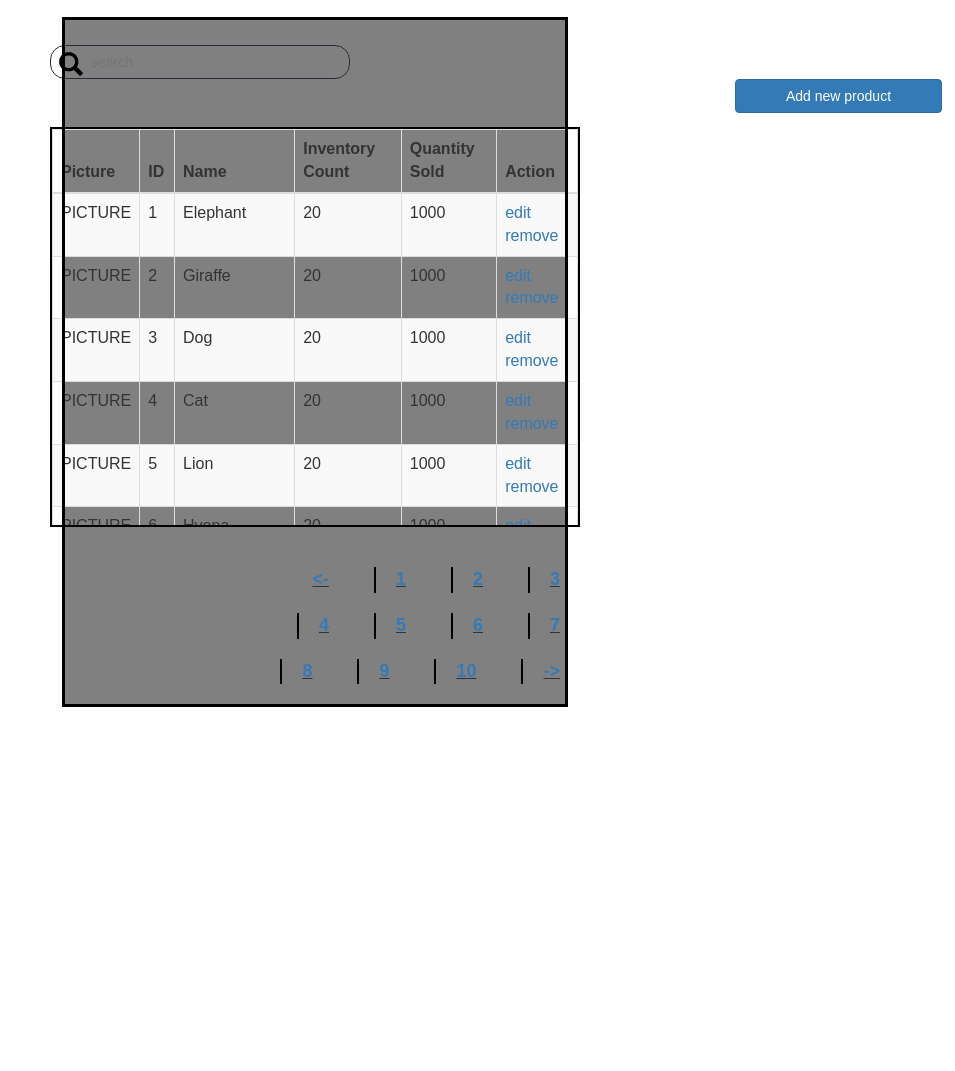
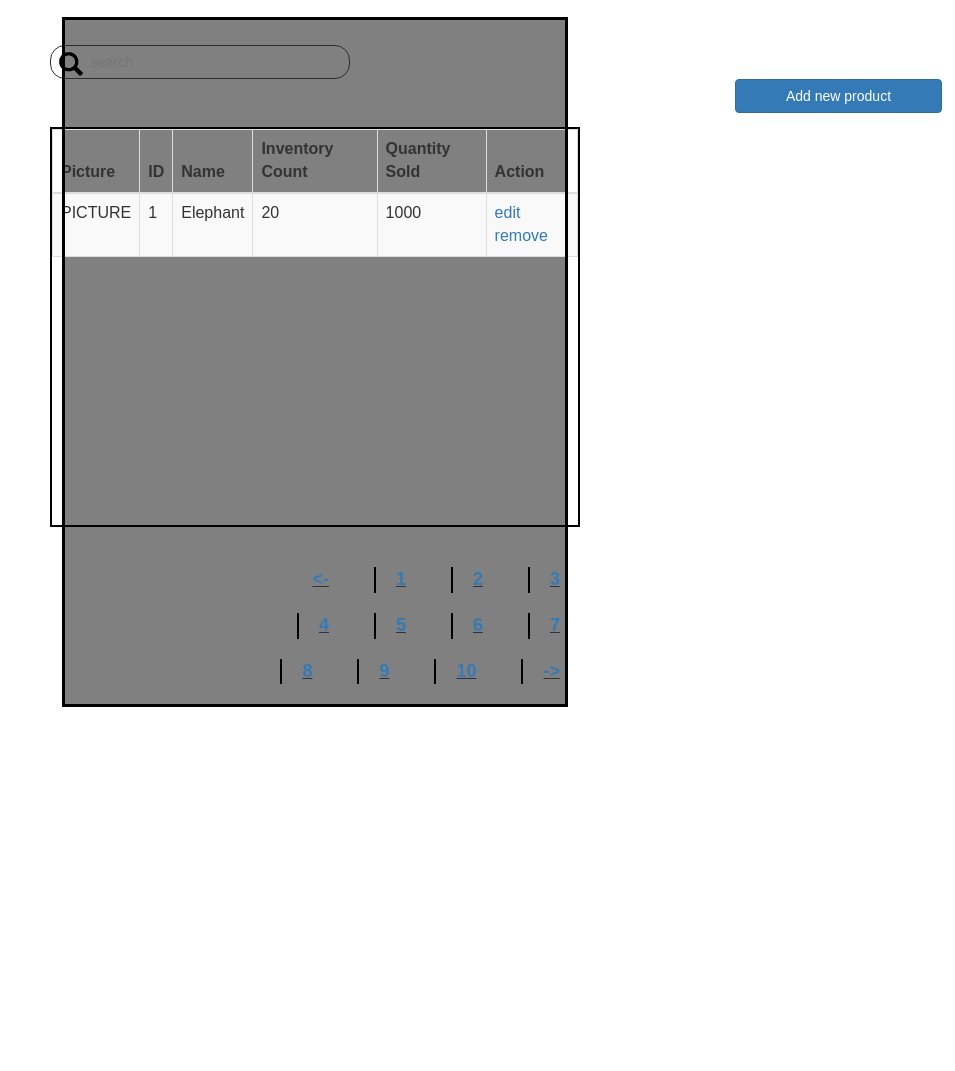
Before and after one commit to AnEstrella/exotic-pets, a CodeIgniter app: template application/views/dashboard_products.php in a window 1280 px wide. Shown: the part 83-1154 px from the top of the page, without its empty margins (325-1280 px from the left). Run offline with CodeIgniter, Linux system fonts and the light colour scheme; the template is opened without the code that fills it, so the values that code supplies are empty.

Commit message:
pushing for latest html pull

```diff
--- a/application/controllers/signin.php
+++ b/application/controllers/signin.php
@@ -9,7 +9,7 @@
 
 class SignIn extends CI_Controller {
 
-<<<<<<< HEAD
+<<<<HEAD
 	public function index()
 	{
 		$this->load->view('signin');
--- a/application/views/dashboard_products.php
+++ b/application/views/dashboard_products.php
@@ -44,110 +44,6 @@
 						<td>1000</td>
 						<td><a href='#'>edit</a>  <a href='#'>remove</a></td>
 					</tr>
-					<tr>
-						<td>PICTURE</td>
-						<td>2</td>
-						<td>Giraffe</td>
-						<td>20</td>
-						<td>1000</td>
-						<td><a href='#'>edit</a>  <a href='#'>remove</a></td>
-					</tr>
-					<tr>
-						<td>PICTURE</td>
-						<td>3</td>
-						<td>Dog</td>
-						<td>20</td>
-						<td>1000</td>
-						<td><a href='#'>edit</a>  <a href='#'>remove</a></td>
-					</tr>
-					<tr>
-						<td>PICTURE</td>
-						<td>4</td>
-						<td>Cat</td>
-						<td>20</td>
-						<td>1000</td>
-						<td><a href='#'>edit</a>  <a href='#'>remove</a></td>
-					</tr>
-					<tr>
-						<td>PICTURE</td>
-						<td>5</td>
-						<td>Lion</td>
-						<td>20</td>
-						<td>1000</td>
-						<td><a href='#'>edit</a>  <a href='#'>remove</a></td>
-					</tr>
-					<tr>
-						<td>PICTURE</td>
-						<td>6</td>
-						<td>Hyena</td>
-						<td>20</td>
-						<td>1000</td>
-						<td><a href='#'>edit</a>  <a href='#'>remove</a></td>
-					</tr>
-					<tr>
-						<td>PICTURE</td>
-						<td>7</td>
-						<td>Hippopotamus</td>
-						<td>20</td>
-						<td>1000</td>
-						<td><a href='#'>edit</a>  <a href='#'>remove</a></td>
-					</tr>
-					<tr>
-						<td>PICTURE</td>
-						<td>8</td>
-						<td>Zebra</td>
-						<td>20</td>
-						<td>1000</td>
-						<td><a href='#'>edit</a>  <a href='#'>remove</a></td>
-					</tr>
-					<tr>
-						<td>PICTURE</td>
-						<td>9</td>
-						<td>Horse</td>
-						<td>20</td>
-						<td>1000</td>
-						<td><a href='#'>edit</a>  <a href='#'>remove</a></td>
-					</tr>
-					<tr>
-						<td>PICTURE</td>
-						<td>10</td>
-						<td>Hampster</td>
-						<td>20</td>
-						<td>1000</td>
-						<td><a href='#'>edit</a>  <a href='#'>remove</a></td>
-					</tr>
-					<tr>
-						<td>PICTURE</td>
-						<td>11</td>
-						<td>Snake</td>
-						<td>20</td>
-						<td>1000</td>
-						<td><a href='#'>edit</a>  <a href='#'>remove</a></td>
-					</tr>
-					<tr>
-						<td>PICTURE</td>
-						<td>12</td>
-						<td>Chameleon</td>
-						<td>20</td>
-						<td>1000</td>
-						<td><a href='#'>edit</a>  <a href='#'>remove</a></td>
-					</tr>
-					<tr>
-						<td>PICTURE</td>
-						<td>13</td>
-						<td>Elephant</td>
-						<td>20</td>
-						<td>1000</td>
-						<td><a href='#'>edit</a>  <a href='#'>remove</a></td>
-					</tr>
-					<tr>
-						<td>PICTURE</td>
-						<td>14</td>
-						<td>Elephant</td>
-						<td>20</td>
-						<td>1000</td>
-						<td><a href='#'>edit</a>  <a href='#'>remove</a></td>
-					</tr>
 				</tbody>
 			</table>
 		</div>
```
